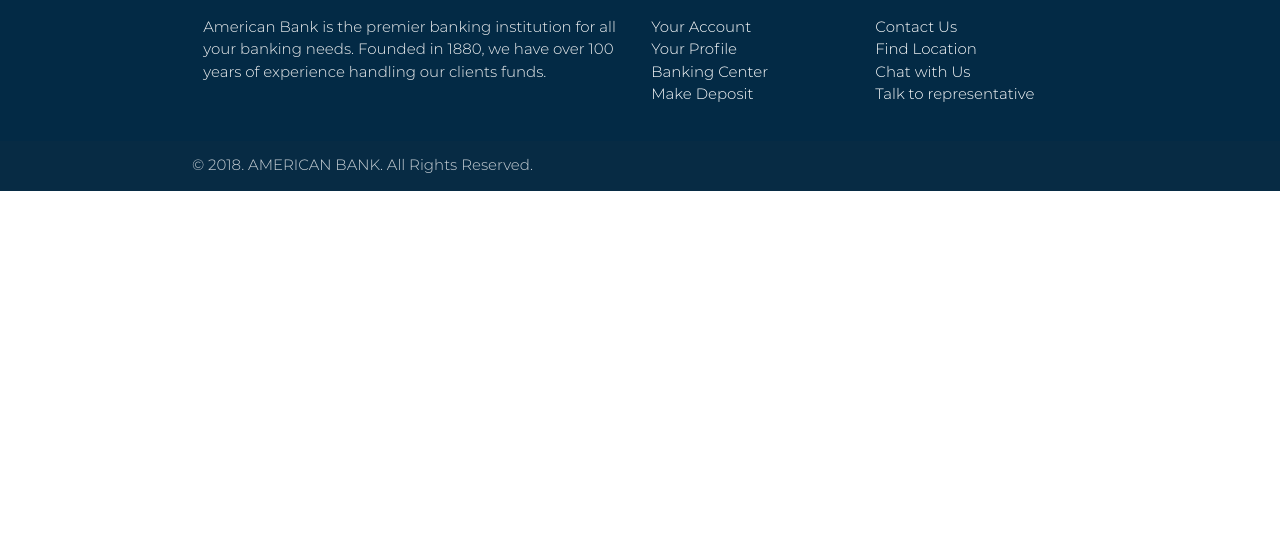
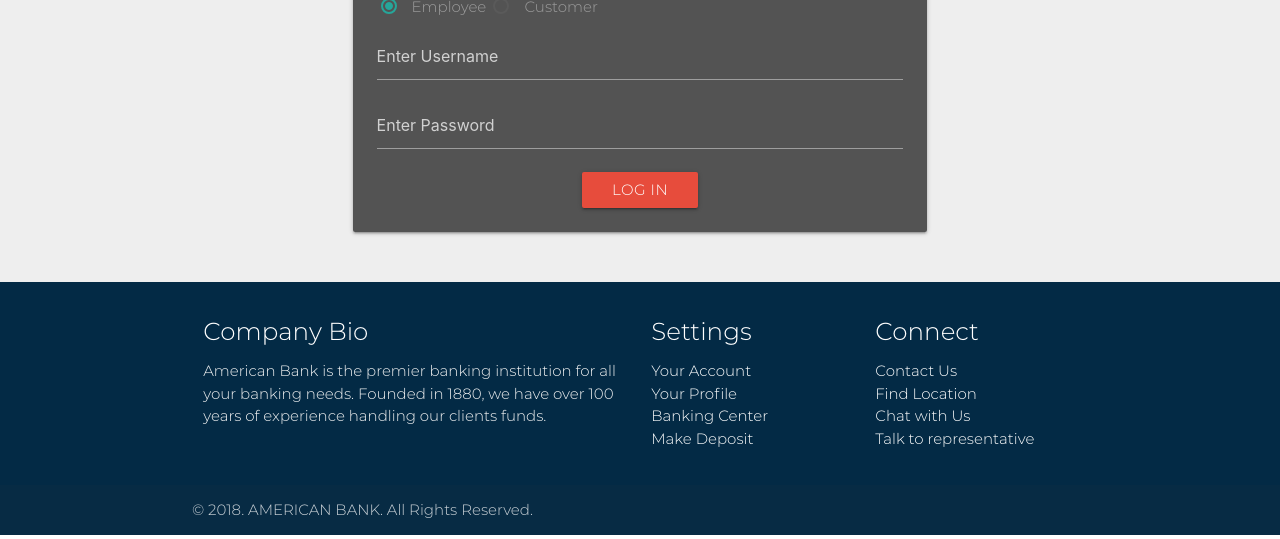
Before and after one commit to ferbarroso/BP-BankingWebsite-Materialize, a plain HTML site: page sign-in.html in a window 1280 px wide. Shown: the part 261-800 px from the top of the page. Drawn offline with Linux system fonts and the light colour scheme.

Commit message:
Added Sign-In Card to Sign-In Page

```diff
--- a/sign-in.html
+++ b/sign-in.html
@@ -9,7 +9,6 @@
   <link href="https://fonts.googleapis.com/icon?family=Material+Icons" rel="stylesheet">
   <link href="css/materialize.css" type="text/css" rel="stylesheet" media="screen,projection"/>
   <link href="css/styles.css" type="text/css" rel="stylesheet" media="screen,projection"/>
-  <link href="css/contact-styles.css" type="text/css" rel="stylesheet" media="screen,projection"/>
 </head>
 <body>
   <nav class="white" role="navigation">
@@ -38,9 +37,40 @@
     <h4 class="white-text center-align"><b>SIGN IN</b></h4>
   </div>
 
-  <div class="section grey lighten-3">
 
-  </div>
+    <div class="section grey lighten-3">
+      <div class="container">
+      <!-- Sign In Card -->
+
+      <div class="row">
+        <div class="col s12 m8 offset-m2">
+          <div class="card light-black hoverable">
+            <div class="card-content white-text">
+              <span class="card-title center"><b>SIGN IN</b></span>
+              <label>
+                  <input class="with-gap accent-color-text" name="login-group" type="radio" checked />
+                  <span>Employee</span>
+              </label>
+              <label>
+                  <input class="with-gap accent-color-text" name="login-group" type="radio" />
+                  <span>Customer</span>
+              </label>
+              <div class="input-field dark">
+                <input placeholder="Enter Username" id="user_name" type="text" class="validate">
+              </div>
+              <div class="input-field dark">
+                <input placeholder="Enter Password" id="password" type="password" class="validate">
+              </div>
+              <div class="center-align">
+                <a class="accent-color waves-effect waves-light btn" href='transactions.html'>Log In</a>
+              </div>
+            </div>
+          </div>
+        </div>
+      </div>
+
+      </div>
+    </div>
 
   <footer class="page-footer primary-color">
     <div class="container">
```
